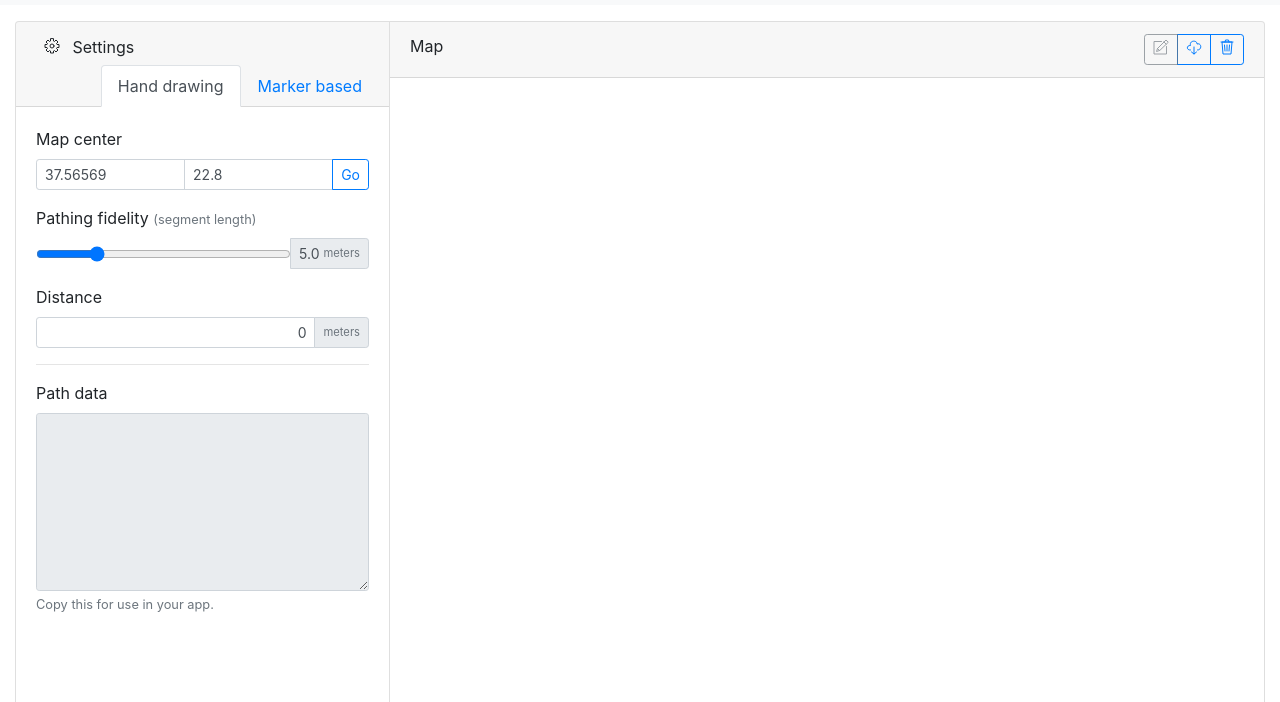
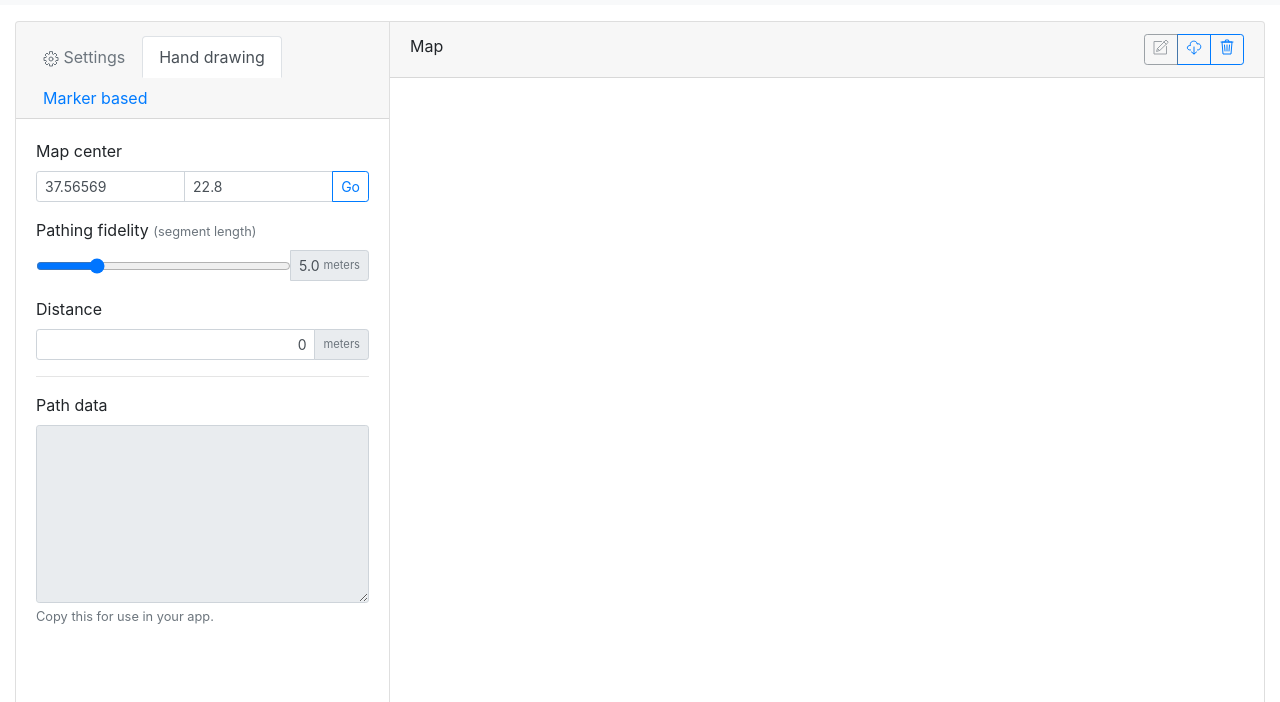
Before and after one commit to gpetrioli/google-map-paths, a plain HTML site: page index.html in a window 1280 px wide. Shown: the part 51-753 px from the top of the page. Drawn offline with nearby package versions, Linux system fonts and the light colour scheme; some packages are replaced by stand-ins of ours; a script that the page names is missing.

Commit message:
change html to better accommodate the tab links

```diff
--- a/index.html
+++ b/index.html
@@ -30,14 +30,17 @@
       <div class="d-flex card-group">
         <div class="card info">
           <div class="card-header">
-            <div class="btn btn-sm">
-                <svg id="i-settings" viewBox="0 0 32 32" width="16" height="16" fill="none" stroke="currentcolor" stroke-linecap="round" stroke-linejoin="round" stroke-width="2">
-                    <path d="M13 2 L13 6 11 7 8 4 4 8 7 11 6 13 2 13 2 19 6 19 7 21 4 24 8 28 11 25 13 26 13 30 19 30 19 26 21 25 24 28 28 24 25 21 26 19 30 19 30 13 26 13 25 11 28 8 24 4 21 7 19 6 19 2 Z" />
-                    <circle cx="16" cy="16" r="4" />
-                </svg>
-            </div>
-            Settings
-            <ul class="nav nav-tabs card-header-tabs float-right" id="myTab" role="tablist">
+
+            <ul class="nav nav-tabs card-header-tabs" id="myTab" role="tablist">
+              <li class="nav-item">
+                  <a class="nav-link disabled">
+                      <svg style="vertical-align:middle" id="i-settings" viewBox="0 0 32 32" width="16" height="16" fill="none" stroke="currentcolor" stroke-linecap="round" stroke-linejoin="round" stroke-width="2">
+                          <path d="M13 2 L13 6 11 7 8 4 4 8 7 11 6 13 2 13 2 19 6 19 7 21 4 24 8 28 11 25 13 26 13 30 19 30 19 26 21 25 24 28 28 24 25 21 26 19 30 19 30 13 26 13 25 11 28 8 24 4 21 7 19 6 19 2 Z" />
+                          <circle cx="16" cy="16" r="4" />
+                      </svg>
+                      Settings
+                  </a>
+              </li>
               <li class="nav-item">
                 <a class="nav-link active" data-draw-style="freehand" id="freehand-tab" data-toggle="tab" href="#freehand" role="tab" aria-controls="freehand" aria-selected="true">Hand drawing</a>
               </li>
```
